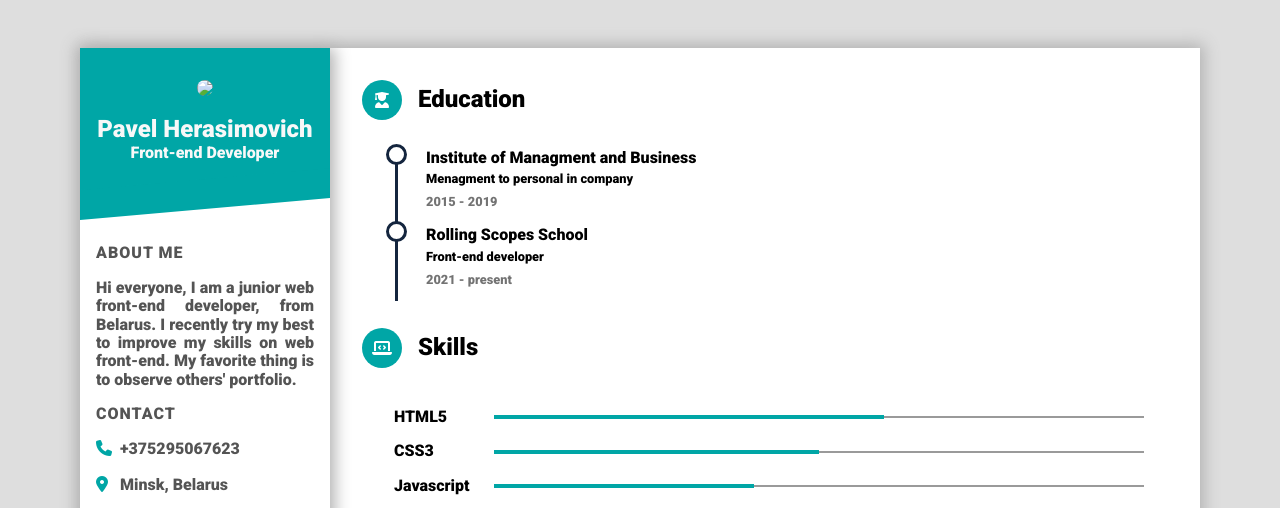
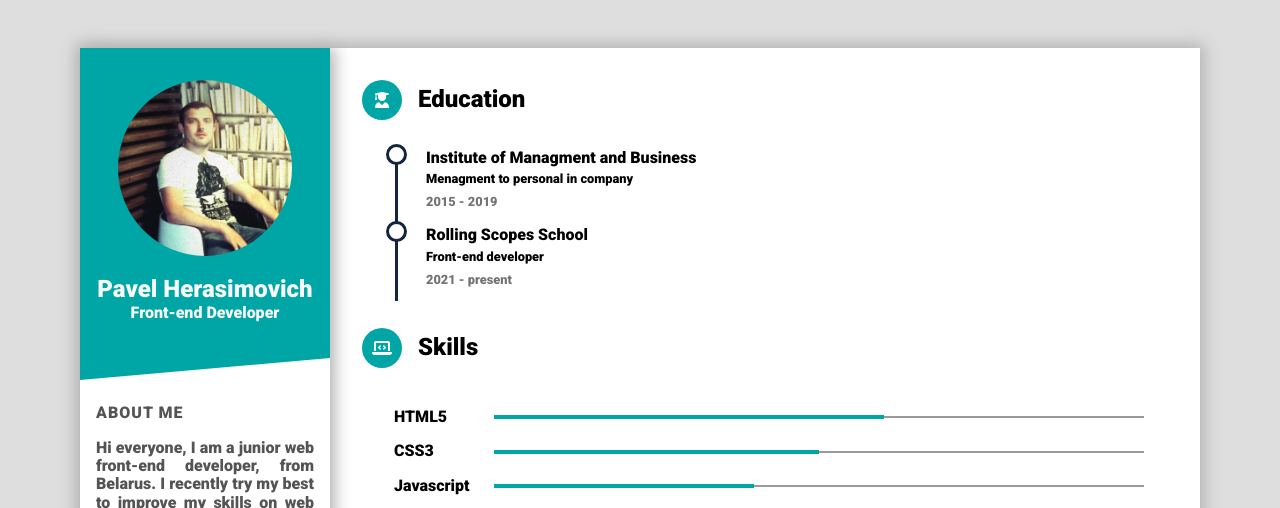
Before and after one commit to pavelgera/rsschool-cv, a plain HTML site: page index.html in a window 1280 px wide. Shown: the top 508 px of the page. Drawn offline with nearby package versions, Linux system fonts and the light colour scheme; the site is published under a folder, as on GitHub Pages, so addresses that start at the root find nothing; a script that the page names is missing.

Commit message:
Update index.html

```diff
--- a/index.html
+++ b/index.html
@@ -19,7 +19,7 @@
   <div class="intro">
     <div class="profile">
       <div class="photo">
-        <img src="/icons/1.jpg">
+        <img src="./icons/1.jpg">
       </div>
       <div class="bio">
         <h1 class="name">Pavel Herasimovich</h1>
```
